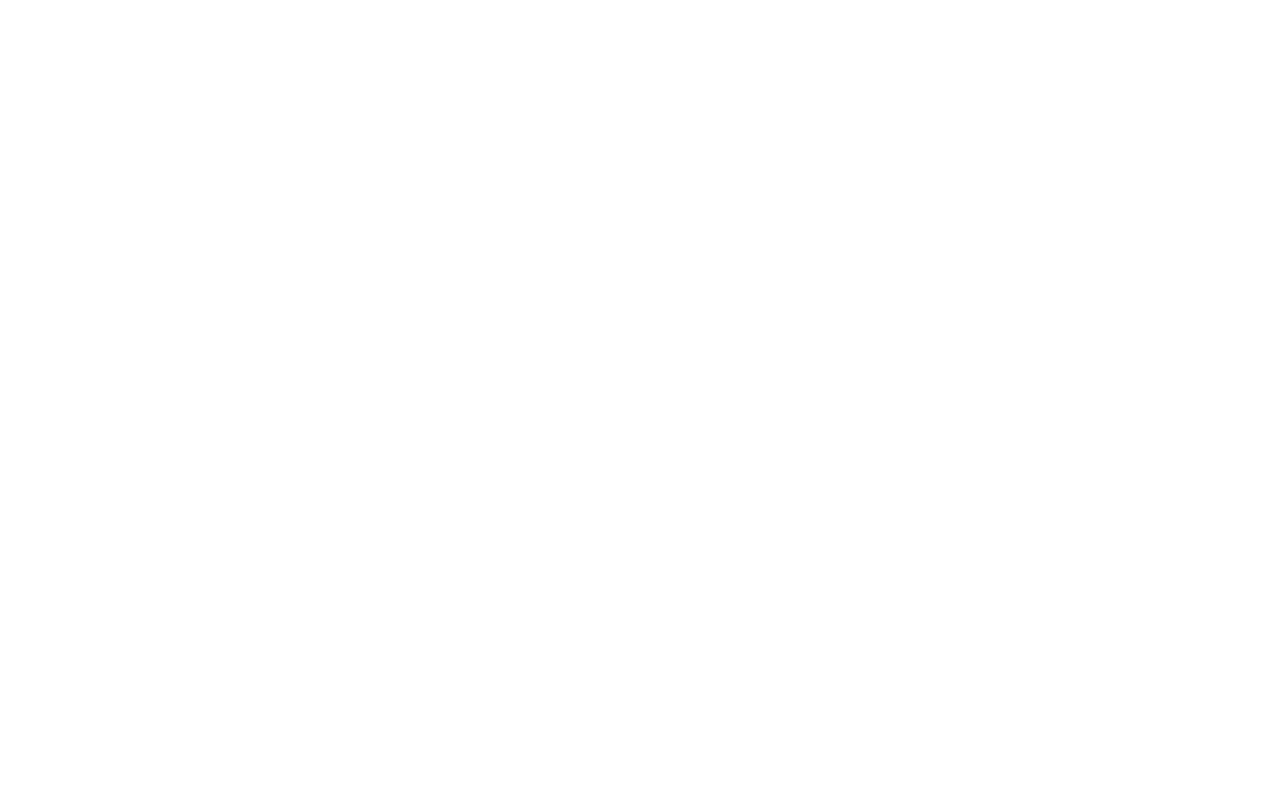
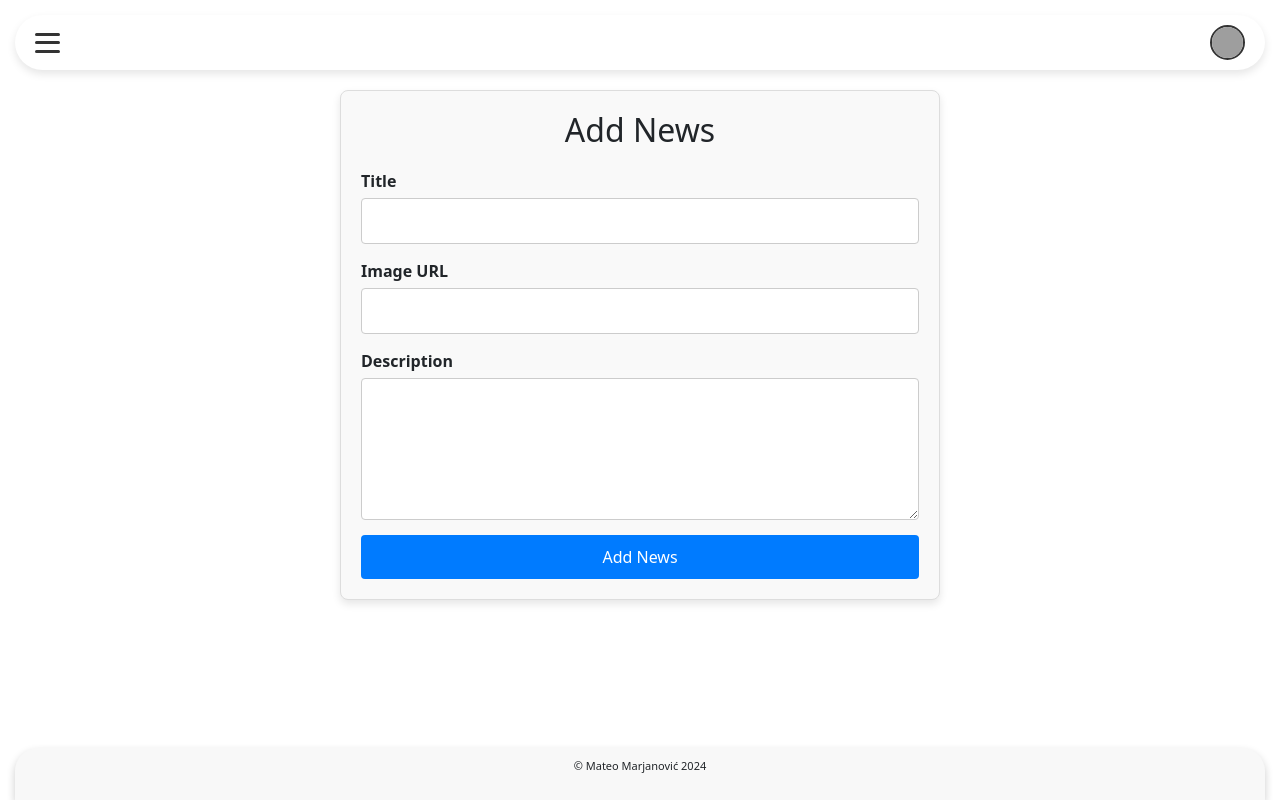
Before and after one commit to comet125/MNN-Angular-News-Website, an Angular app: page /submit in a window 1280 px wide. Before the commit this address led to /. Built offline with nearby package versions, Linux system fonts and the light colour scheme; grey boxes are pictures that could not be loaded.

Commit message:
added news listing creation ability

```diff
--- a/src/app/admin-dash/admin-dash.component.html
+++ b/src/app/admin-dash/admin-dash.component.html
@@ -59,6 +59,24 @@
         </div>
      </div>
     </div>
+
+    <!-- news add -->
+    <div class="last-panel">
+      <button class="btn btn-secondary w-100"
+              type="button"
+              data-bs-toggle="collapse"
+              data-bs-target="#newsAddCollapse"
+              aria-expanded="false"
+              aria-controls="newsAddCollapse"
+              (click)="toggleNewsAdd()">Add News</button>
+
+      <div *ngIf="newsAddVisible" class="editing-container mt-3" [ngClass]="{'show': newsAddVisible}">
+        <div class="card p-3">
+          <h5 class="card-title">Add News</h5>
+          <app-news-creation></app-news-creation>
+        </div>
+      </div>
+    </div>
   </div>
 </div>
 <app-footer></app-footer>
--- a/src/app/admin-dash/admin-dash.component.ts
+++ b/src/app/admin-dash/admin-dash.component.ts
@@ -4,6 +4,7 @@ import {FooterComponent} from '../footer/footer.component';
 import {RouterLink} from '@angular/router';
 import { AdminUserPanelComponent } from '../admin-userpanel/admin-userpanel.component';
 import {AdminUsercreateComponent} from '../admin-usercreate/admin-usercreate.component';
+import {NewsCreationComponent} from '../news-creation/news-creation.component';
 
 @Component({
   selector: 'app-admin-dash',
@@ -13,7 +14,8 @@ import {AdminUsercreateComponent} from '../admin-usercreate/admin-usercreate.com
     FooterComponent,
     RouterLink,
     AdminUserPanelComponent,
-    AdminUsercreateComponent
+    AdminUsercreateComponent,
+    NewsCreationComponent
   ],
   templateUrl: './admin-dash.component.html',
   styleUrl: './admin-dash.component.css'
@@ -22,6 +24,7 @@ export class AdminDashComponent {
   userEditingVisible: boolean = false;
   newsEditingVisible: boolean = false;
   userCreationVisible: boolean = false;
+  newsAddVisible: boolean = false;
 
   toggleUserEditing(): void {
     this.userEditingVisible = !this.userEditingVisible;
@@ -34,4 +37,8 @@ export class AdminDashComponent {
   toggleUserCreation(): void {
     this.userCreationVisible = !this.userCreationVisible;
   }
+
+  toggleNewsAdd(): void {
+    this.newsAddVisible = !this.newsAddVisible;
+  }
 }
--- a/src/app/app.routes.ts
+++ b/src/app/app.routes.ts
@@ -6,6 +6,7 @@ import { ProfileSettingsComponent } from './profile-settings/profile-settings.co
 import { AboutPageComponent } from './about-page/about-page.component';
 import { ContactComponent } from './contact/contact.component';
 import { AdminDashComponent } from './admin-dash/admin-dash.component';
+import { NewsCreationComponent } from './news-creation/news-creation.component';
 import {provideHttpClient} from '@angular/common/http';
 import {AuthGuard} from './auth.guard';
 
@@ -18,6 +19,7 @@ export const routes: Routes = [
   { path: 'about', component: AboutPageComponent },
   { path: 'contact', component: ContactComponent },
   { path: 'admin-dash', component: AdminDashComponent, canActivate: [AuthGuard], data: { role:'admin' } },
+  { path: 'submit', component: NewsCreationComponent }
 ];
 
 export const appConfig = {
--- a/src/app/home-page/home-page.component.html
+++ b/src/app/home-page/home-page.component.html
@@ -20,6 +20,23 @@
       <div class="card p-3">
         <h5 class="card-title">Calendar</h5>
         <app-calendar></app-calendar>
+      </div>
+    </div>
+  </div>
+
+  <div class="container mt-4">
+    <button class="btn btn-primary bg-gradient-blue w-100"
+            type="button"
+            data-bs-toggle="collapse"
+            data-bs-target="#submitCollapse"
+            aria-expanded="false"
+            aria-controls="submitCollapse"
+            (click)="toggleSubmit()">Submit your own news</button>
+
+    <div *ngIf="submitVisible" class="calendar-container mt-3" [ngClass]="{'show': submitVisible}">
+      <div class="card p-3">
+        <h5 class="card-title">Add news entry</h5>
+        <app-news-creation></app-news-creation>
       </div>
     </div>
   </div>
--- a/src/app/home-page/home-page.component.ts
+++ b/src/app/home-page/home-page.component.ts
@@ -6,6 +6,7 @@ import {NewsCardComponent} from '../news-card/news-card.component';
 import {CalendarComponent} from '../calendar/calendar.component';
 import {RouterLink} from '@angular/router';
 import { isPlatformBrowser } from '@angular/common';
+import {NewsCreationComponent} from '../news-creation/news-creation.component';
 
 @Component({
   selector: 'app-home-page',
@@ -16,13 +17,15 @@ import { isPlatformBrowser } from '@angular/common';
     NewsCardComponent,
     NgClass,
     CalendarComponent,
-    RouterLink
+    RouterLink,
+    NewsCreationComponent
   ],
   styleUrls: ['./home-page.component.css']
 })
 
 export class HomePageComponent implements OnInit {
   calendarVisible = false;
+  submitVisible = false;
   listingList: Listing[] = [];
   selectedNews: Listing | null = null;
 
@@ -67,4 +70,8 @@ export class HomePageComponent implements OnInit {
       }
     }
   }
+
+  toggleSubmit() {
+    this.submitVisible = !this.submitVisible;
+  }
 }
--- a/src/app/nav-bar/nav-bar.component.css
+++ b/src/app/nav-bar/nav-bar.component.css
@@ -76,13 +76,32 @@
   border-bottom: 1px solid #f4f4f4;
 }
 
-.navbar-link:last-child {
+.navbar-link:hover {
+  background-color: #007bff;
+  color: #ffffff;
+  transition: 0.3s;
+}
+
+.submit-link {
+  padding: 10px 20px;
+  margin: 10px;
+  text-decoration: none;
+  color: #ffffff;
+  background: rgb(0,139,255);
+  background: linear-gradient(90deg, rgba(0,139,255,1) 0%, rgba(1,212,255,1) 100%);
+  font-size: 20px;
+  border-bottom: 1px solid #f4f4f4;
+  border-radius: 10px;
+}
+
+.submit-link:last-child {
   border-bottom: none;
 }
 
-.navbar-link:hover {
-  background-color: #007bff;
-  color: #ffffff;
+.submit-link:hover {
+  background: rgb(255,255,255);
+  background: linear-gradient(90deg, rgba(255,255,255,1) 0%, rgba(1,212,255,1) 100%);
+  color: #333;
   transition: 0.3s;
 }
 
--- a/src/app/nav-bar/nav-bar.component.html
+++ b/src/app/nav-bar/nav-bar.component.html
@@ -8,6 +8,7 @@
     <a href="/home" class="navbar-link">Home</a>
     <a href="/about" class="navbar-link">About</a>
     <a href="/contact" class="navbar-link">Contact</a>
+    <a href="/submit" class="submit-link">Submit news</a>
   </div>
   <div class="navbar-profile">
     <a [routerLink]="['/profile']">
--- /dev/null
+++ b/src/app/news-creation/news-creation.component.css
@@ -0,0 +1,50 @@
+.add-news-container {
+  max-width: 600px;
+  margin: 20px auto;
+  padding: 20px;
+  border: 1px solid #ddd;
+  border-radius: 8px;
+  background-color: #f9f9f9;
+  box-shadow: 0 4px 8px rgba(0, 0, 0, 0.1);
+}
+
+.add-news-container h2 {
+  text-align: center;
+  margin-bottom: 20px;
+}
+
+.form-group {
+  margin-bottom: 15px;
+}
+
+.form-group label {
+  display: block;
+  font-weight: bold;
+  margin-bottom: 5px;
+}
+
+.form-control {
+  width: 100%;
+  padding: 10px;
+  border: 1px solid #ccc;
+  border-radius: 4px;
+}
+
+.btn {
+  display: block;
+  width: 100%;
+  padding: 10px;
+  font-size: 16px;
+  border: none;
+  border-radius: 4px;
+  cursor: pointer;
+}
+
+.btn-primary {
+  background-color: #007bff;
+  color: #fff;
+}
+
+.btn-primary:hover {
+  background-color: #0056b3;
+}
--- /dev/null
+++ b/src/app/news-creation/news-creation.component.html
@@ -0,0 +1,42 @@
+<div class="add-news-container">
+  <h2>Add News</h2>
+  <form (ngSubmit)="onSubmit()">
+    <div class="form-group">
+      <label for="title">Title</label>
+      <input
+        type="text"
+        id="title"
+        class="form-control"
+        [(ngModel)]="title"
+        name="title"
+        required
+      />
+    </div>
+
+    <div class="form-group">
+      <label for="image_url">Image URL</label>
+      <input
+        type="url"
+        id="image_url"
+        class="form-control"
+        [(ngModel)]="imageUrl"
+        name="image_url"
+        required
+      />
+    </div>
+
+    <div class="form-group">
+      <label for="description">Description</label>
+      <textarea
+        id="description"
+        class="form-control"
+        [(ngModel)]="description"
+        name="description"
+        rows="5"
+        required
+      ></textarea>
+    </div>
+
+    <button type="submit" class="btn btn-primary">Add News</button>
+  </form>
+</div>
--- /dev/null
+++ b/src/app/news-creation/news-creation.component.ts
@@ -0,0 +1,52 @@
+import { Component } from '@angular/core';
+import {FormsModule} from '@angular/forms';
+import {HttpClient} from '@angular/common/http';
+
+@Component({
+  selector: 'app-news-creation',
+  imports: [
+    FormsModule
+  ],
+  templateUrl: './news-creation.component.html',
+  styleUrl: './news-creation.component.css'
+})
+export class NewsCreationComponent {
+  title: string = '';
+  imageUrl: string = '';
+  description: string = '';
+  username: string | null = localStorage.getItem('username');
+
+  constructor(private http: HttpClient) {}
+
+  onSubmit(): void {
+    if (!this.username) {
+      alert('User not logged in. Please log in to add news.');
+      return;
+    }
+
+    const newsData = {
+      title: this.title,
+      image_url: this.imageUrl,
+      description: this.description,
+      tag: this.username // Using the username as the tag
+    };
+
+    this.http.post('http://localhost/database/add-news.php', newsData).subscribe({
+      next: (response: any) => {
+        if (response.status === 'success') {
+          alert('News added successfully!');
+          // Optionally, clear the form
+          this.title = '';
+          this.imageUrl = '';
+          this.description = '';
+        } else {
+          alert(`Failed to add news: ${response.message}`);
+        }
+      },
+      error: (error) => {
+        console.error('Error adding news:', error);
+        alert('An error occurred while adding the news. Make sure the URL provided is valid.');
+      }
+    });
+  }
+}
```
Also changed, not shown: src/app/home-page/home-page.component.css (line endings or trailing spaces), 1 other file (tests, documents, lock files or other folders).
